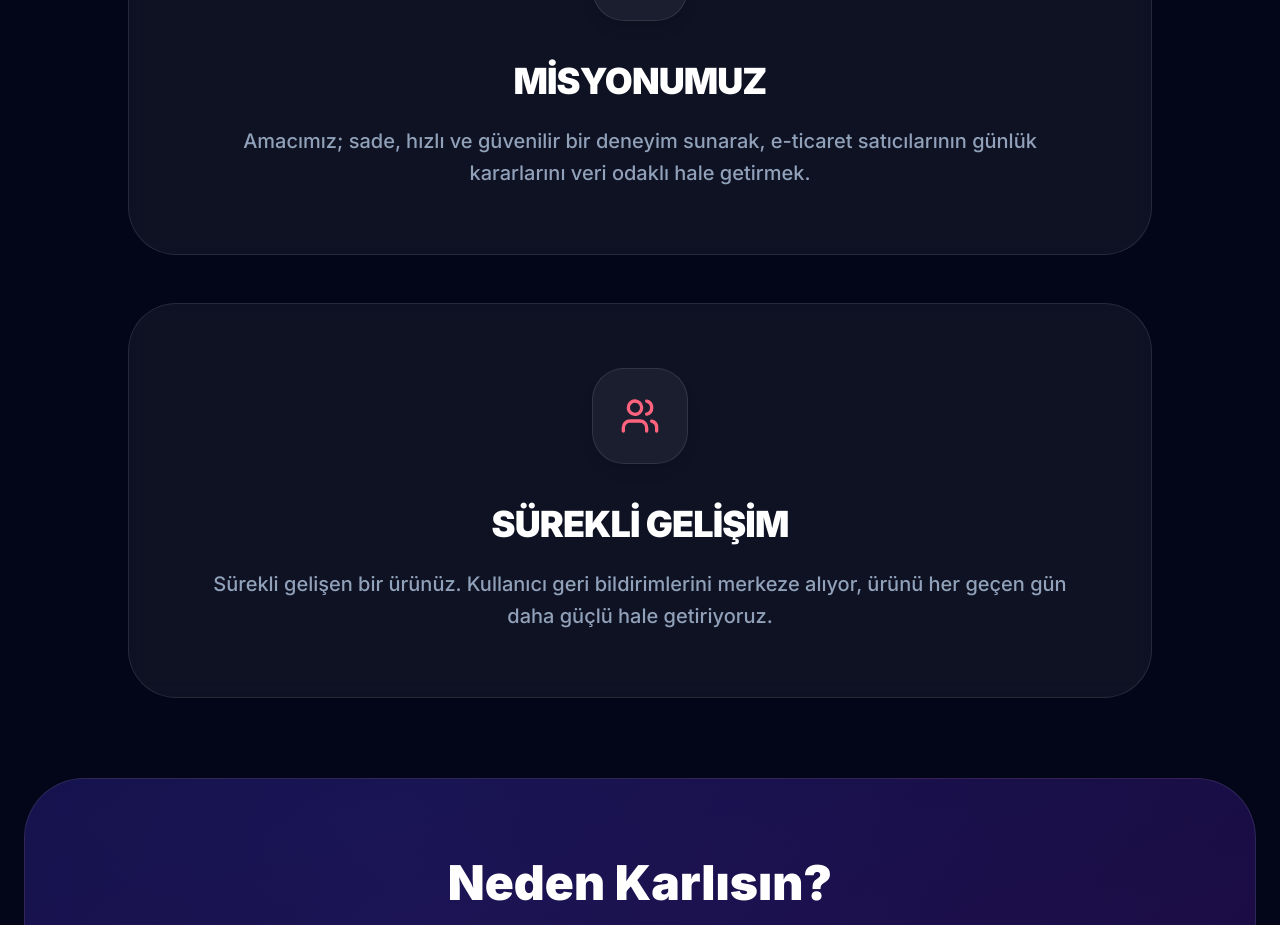
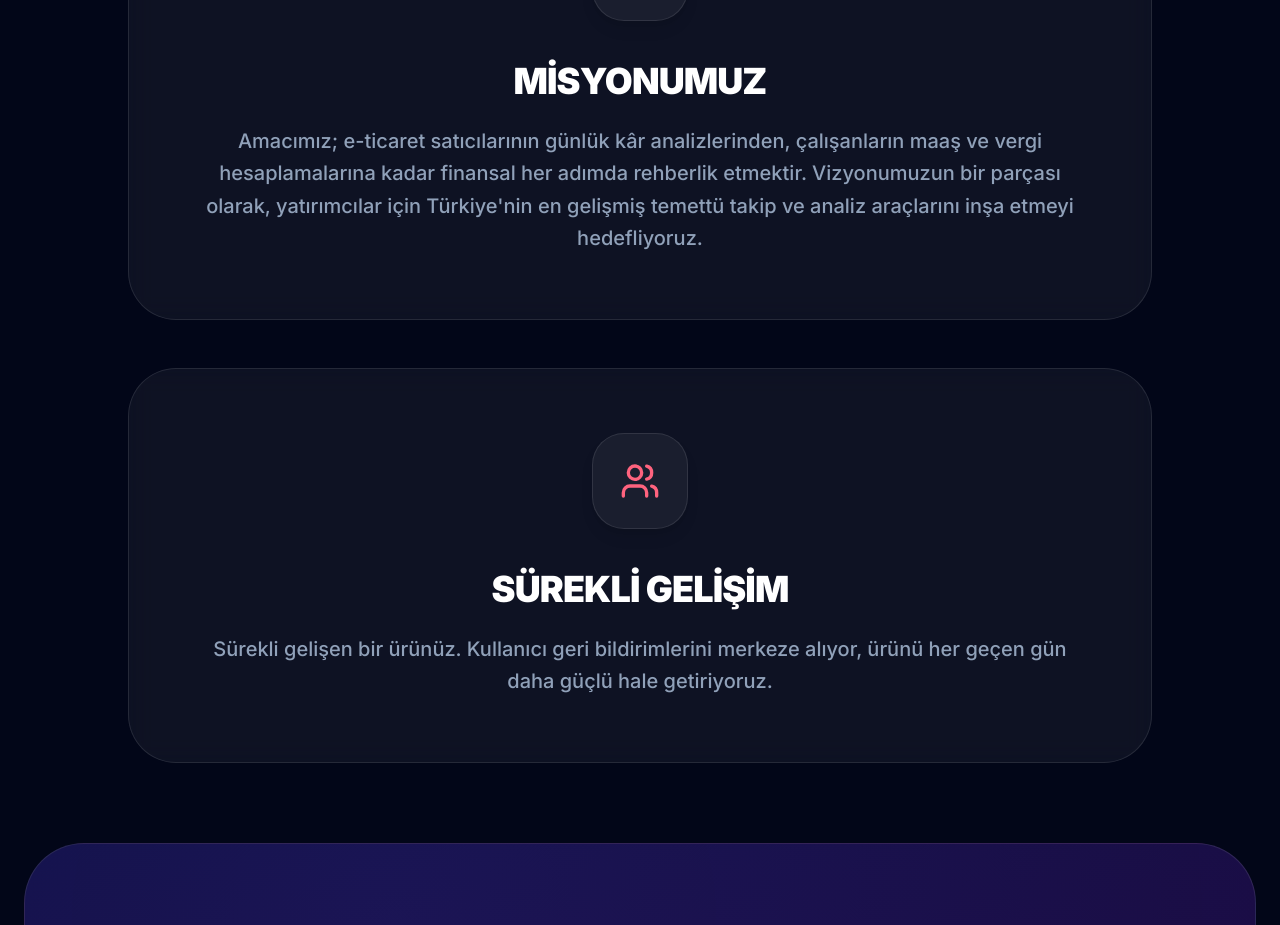
Before and after one commit to ahmtcnsz/karlisin, a React (Vite) app: page /hakkimizda in a window 1280 px wide. Shown: the part 2000-2925 px from the top of the page. Built offline with nearby package versions, Linux system fonts and the light colour scheme.

Commit message:
feat: Expand mission statement and landing page copy
Update the "Mission" text in the About section and the introductory paragraph on the Landing page to reflect a broader scope, including dividend tracking and investment projections, aligning with the application's evolving features.

```diff
--- a/src/components/About.tsx
+++ b/src/components/About.tsx
@@ -22,7 +22,7 @@ export default function About() {
     {
       icon: <TrendingUp className="text-purple-400" size={24} />,
       title: "Misyonumuz",
-      text: "Amacımız; sade, hızlı ve güvenilir bir deneyim sunarak, e-ticaret satıcılarının günlük kararlarını veri odaklı hale getirmek."
+      text: "Amacımız; e-ticaret satıcılarının günlük kâr analizlerinden, çalışanların maaş ve vergi hesaplamalarına kadar finansal her adımda rehberlik etmektir. Vizyonumuzun bir parçası olarak, yatırımcılar için Türkiye'nin en gelişmiş temettü takip ve analiz araçlarını inşa etmeyi hedefliyoruz."
     },
     {
       icon: <Users className="text-rose-400" size={24} />,
--- a/src/components/Landing.tsx
+++ b/src/components/Landing.tsx
@@ -114,7 +114,7 @@ export default function Landing() {
           transition={{ delay: 0.1 }}
           className="text-lg md:text-2xl text-slate-400 font-medium max-w-2xl mx-auto leading-relaxed border-l-2 border-indigo-500/30 pl-6"
         >
-          Maaş hesaplamadan pazaryeri analizine kadar profesyonel finansal araçlar. Üyelik gerektirmez, %100 gizli ve ücretsiz.
+          Maaş ve vergi hesaplamadan pazaryeri kâr analizine, temettü takibinden yatırım projeksiyonlarına geniş kapsamlı finansal araçlar. Üyelik gerektirmez, %100 gizli ve ücretsiz.
         </motion.p>
 
         <motion.div
```
